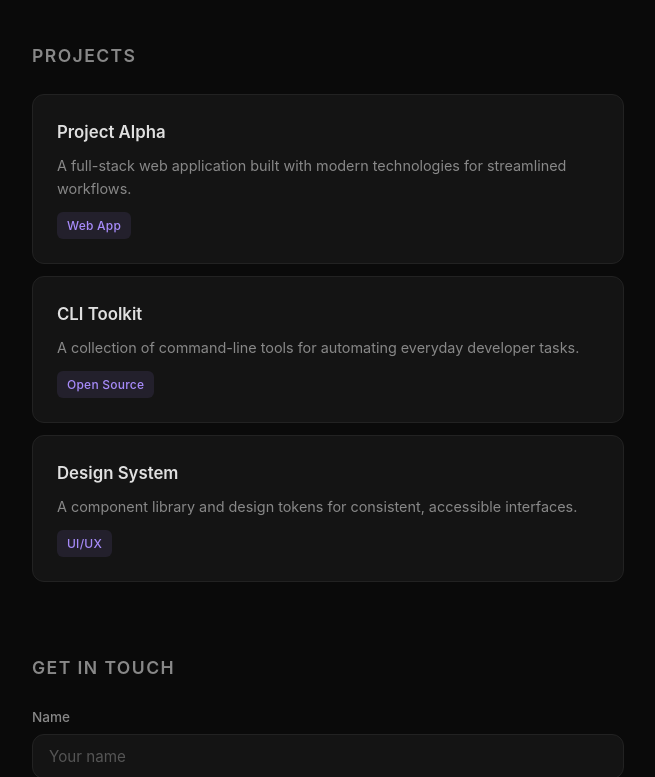
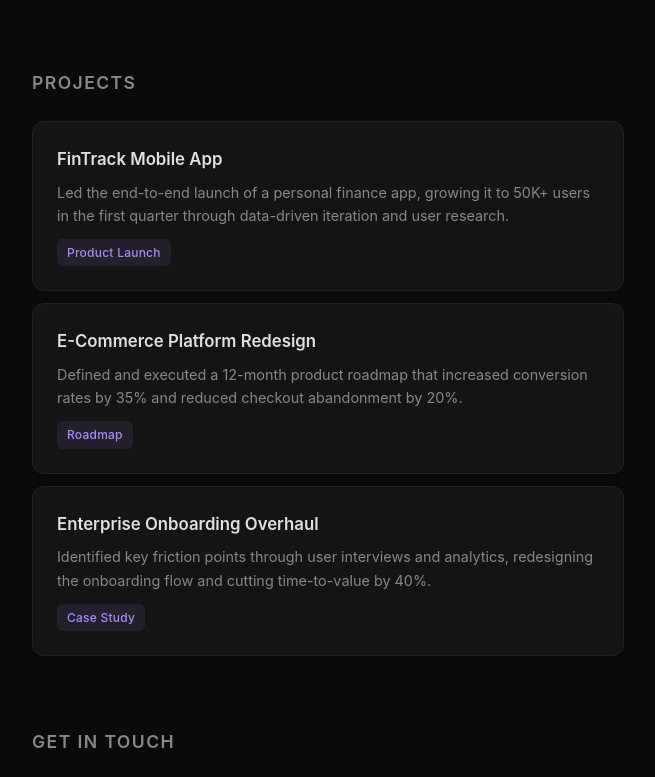
Before and after one commit to Zubeirx/portfolio, a plain HTML site: page index.html in a window 1280 px wide. Shown: the part 450-1227 px from the top of the page, without its empty margins (312-967 px from the left). Drawn offline with Linux system fonts and the light colour scheme.

Commit message:
Update bio and projects for product manager focus
Rewrite bio to highlight PM experience and replace dev-focused
project cards with product launch, roadmap, and case study examples.

Co-Authored-By: Claude Opus 4.6 <noreply@anthropic.com>

```diff
--- a/index.html
+++ b/index.html
@@ -16,7 +16,7 @@
     <section class="hero">
       <img src="https://api.dicebear.com/9.x/initials/svg?seed=Z&backgroundColor=1a1a2e&textColor=e0e0e0&fontSize=42" alt="Avatar" class="avatar">
       <h1>Zubeir</h1>
-      <p class="bio">Developer & designer crafting clean, purposeful digital experiences. Passionate about minimalism, open source, and building tools that make a difference.</p>
+      <p class="bio">Product manager with a passion for building user-centric products that solve real problems. Experienced in driving strategy, aligning cross-functional teams, and shipping impactful features from concept to launch.</p>
       <div class="social-links">
         <a href="https://github.com" target="_blank" rel="noopener" aria-label="GitHub">
           <svg xmlns="http://www.w3.org/2000/svg" width="20" height="20" viewBox="0 0 24 24" fill="none" stroke="currentColor" stroke-width="2" stroke-linecap="round" stroke-linejoin="round"><path d="M15 22v-4a4.8 4.8 0 0 0-1-3.5c3 0 6-2 6-5.5.08-1.25-.27-2.48-1-3.5.28-1.15.28-2.35 0-3.5 0 0-1 0-3 1.5-2.64-.5-5.36-.5-8 0C6 2 5 2 5 2c-.3 1.15-.3 2.35 0 3.5A5.403 5.403 0 0 0 4 9c0 3.5 3 5.5 6 5.5-.39.49-.68 1.05-.85 1.65-.17.6-.22 1.23-.15 1.85v4"/><path d="M9 18c-4.51 2-5-2-7-2"/></svg>
@@ -34,19 +34,19 @@
       <h2>Projects</h2>
       <div class="project-grid">
         <a href="#" class="project-card">
-          <h3>Project Alpha</h3>
-          <p>A full-stack web application built with modern technologies for streamlined workflows.</p>
-          <span class="tag">Web App</span>
+          <h3>FinTrack Mobile App</h3>
+          <p>Led the end-to-end launch of a personal finance app, growing it to 50K+ users in the first quarter through data-driven iteration and user research.</p>
+          <span class="tag">Product Launch</span>
         </a>
         <a href="#" class="project-card">
-          <h3>CLI Toolkit</h3>
-          <p>A collection of command-line tools for automating everyday developer tasks.</p>
-          <span class="tag">Open Source</span>
+          <h3>E-Commerce Platform Redesign</h3>
+          <p>Defined and executed a 12-month product roadmap that increased conversion rates by 35% and reduced checkout abandonment by 20%.</p>
+          <span class="tag">Roadmap</span>
         </a>
         <a href="#" class="project-card">
-          <h3>Design System</h3>
-          <p>A component library and design tokens for consistent, accessible interfaces.</p>
-          <span class="tag">UI/UX</span>
+          <h3>Enterprise Onboarding Overhaul</h3>
+          <p>Identified key friction points through user interviews and analytics, redesigning the onboarding flow and cutting time-to-value by 40%.</p>
+          <span class="tag">Case Study</span>
         </a>
       </div>
     </section>
```
